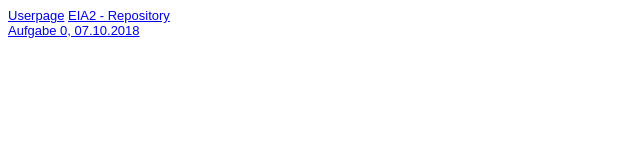
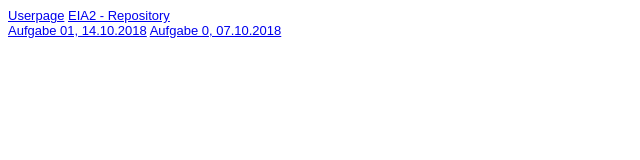
Before and after one commit to Ljubaska/Ljubaska.github.io, a plain HTML site: page steckbrief/steckbrief.htm in a window 1280 px wide. Shown: the whole page, without its empty margins (0-640 px from the left). Drawn offline with Linux system fonts and the light colour scheme.

Commit message:
steckbrief

```diff
--- a/steckbrief/steckbrief.htm
+++ b/steckbrief/steckbrief.htm
@@ -15,6 +15,7 @@ body {
 	<a href="https://ljubaska.github.io/userpage.html" target="_blank">Userpage</a>
 	<a href="https://github.com/Ljubaska/EIA2" target="_blank">EIA2 - Repository</a>
 	<br>
+	<a href="https://ljubaska.github.io/EIA2/Aufgabe01.pdf" target="_blank">Aufgabe 01, 14.10.2018</a>
 	<a href="https://ljubaska.github.io/EIA2/Aufgabe 0.html" target="_blank">Aufgabe 0, 07.10.2018</a>
 </body>
 </html>
```
